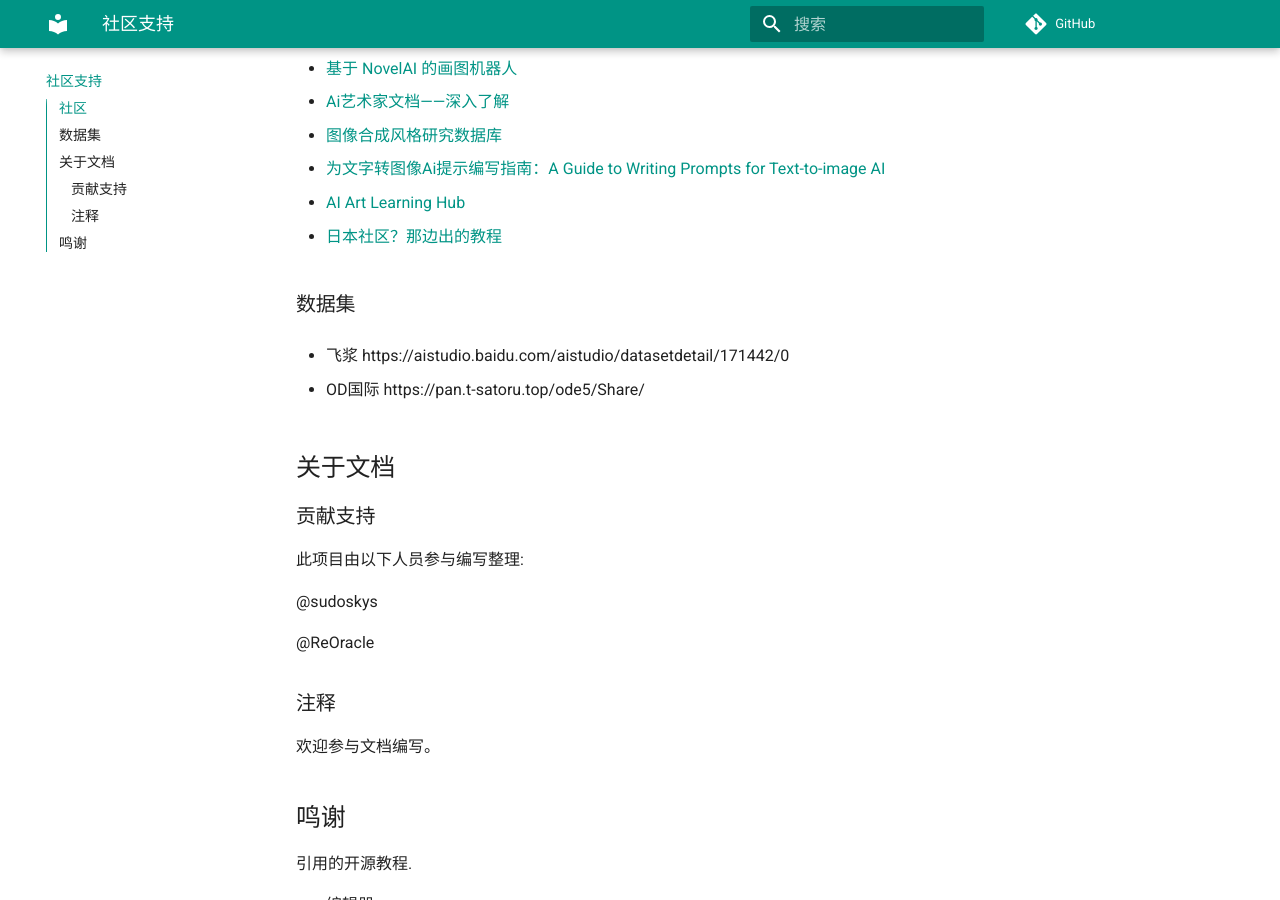
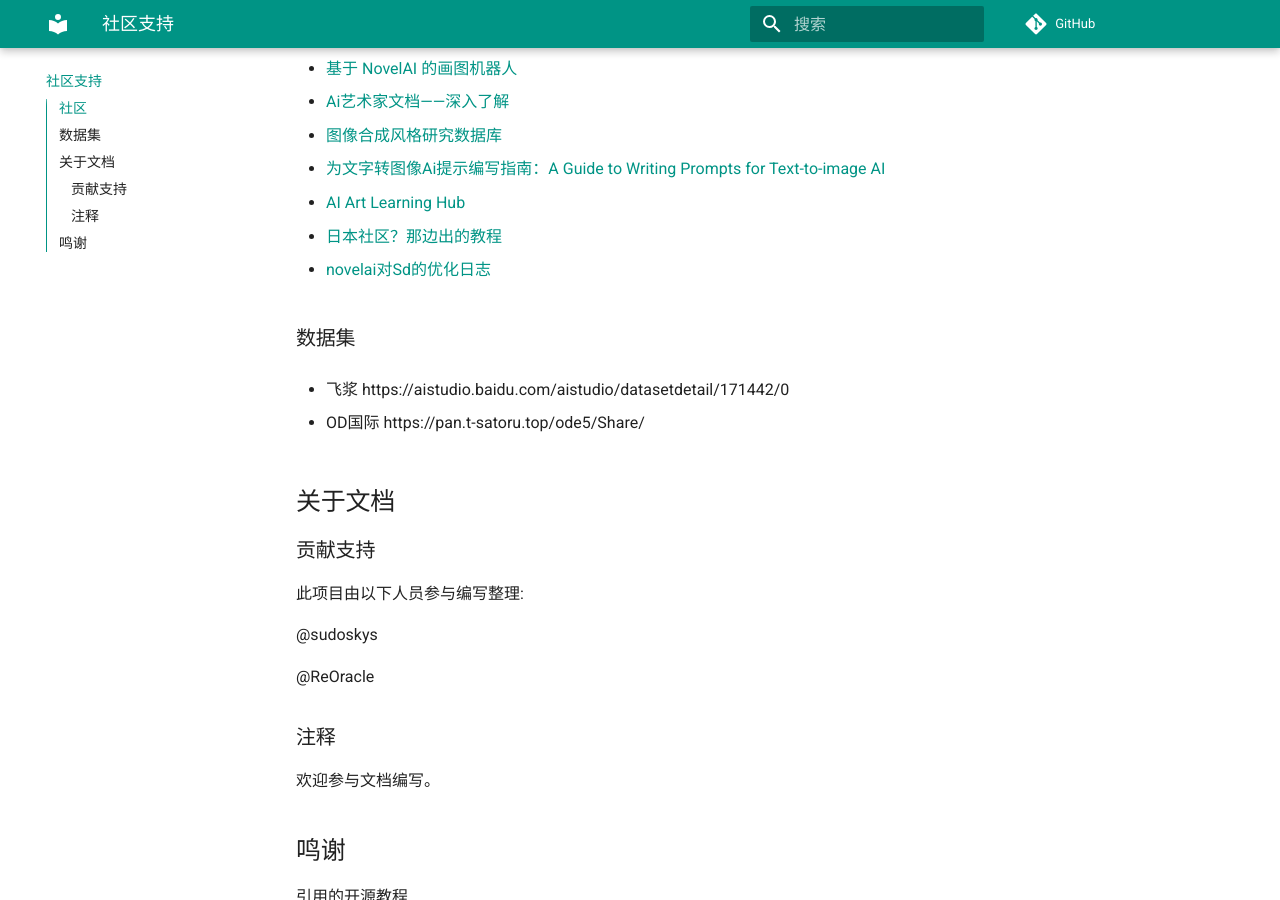
Before and after one commit to sudoskys/StableDiffusionBook, an MkDocs documentation site: the page built from docs/about.md, in a window 1280 px wide and 900 px high, scrolled down 570 px. Built offline with MkDocs 1.6.1 and Material for MkDocs 9.7.7, drawn with Linux system fonts in a browser that asks for light colours; comment, search, counter and statistics services are not loaded.

Commit message:
Update about.md

```diff
--- a/docs/about.md
+++ b/docs/about.md
@@ -35,7 +35,7 @@
 
 - [日本社区？那边出的教程](https://rentry.co/zk4u5)
 
-
+- [novelai对Sd的优化日志](https://blog.novelai.net/novelai-improvements-on-stable-diffusion-e10d38db82ac)
 
 
 ### 数据集
```
